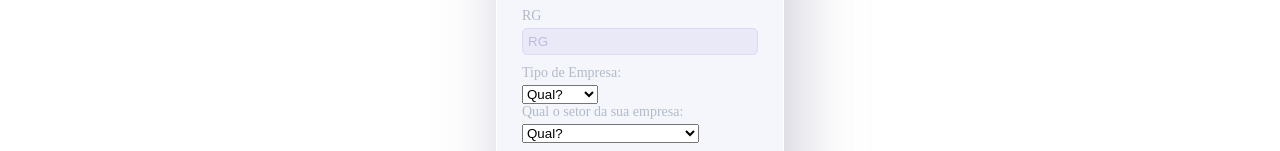
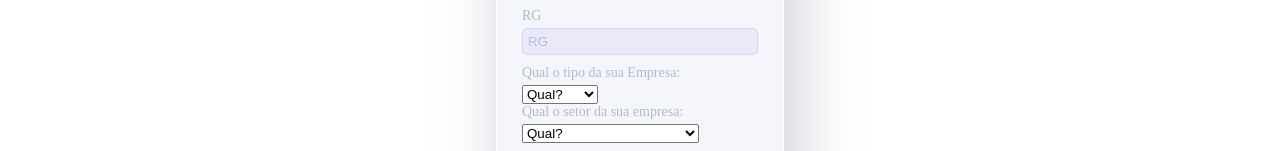
Before and after one commit to Marcondezz/sprintThree-SalesForce, a Next.js app in the folder challenger/: page /TrailFinder in a window 1280 px wide. Shown: the part 259-410 px from the top of the page. Built offline with nearby package versions, Linux system fonts and the light colour scheme; a web font is replaced by a local one.

Commit message:
Update page.tsx

```diff
--- a/challenger/src/app/TrailFinder/page.tsx
+++ b/challenger/src/app/TrailFinder/page.tsx
@@ -70,7 +70,7 @@ const TrailFinder = () => {
                     <label htmlFor="rg">RG</label>
                     <input className="input" placeholder="RG" id="rg" name="rg" value={formData.rg} onChange={InputFormulario} />
                 </div>
-                <label htmlFor="tipoEmpresa">Tipo de Empresa:</label>
+                <label htmlFor="tipoEmpresa">Qual o tipo da sua Empresa:</label>
                 <select id="tipoEmpresa" name="tipoEmpresa" value={formData.tipoEmpresa} onChange={InputFormulario}>
                     <option value="">Qual?</option>
                     <option value="Pequena">Pequena</option>
```
